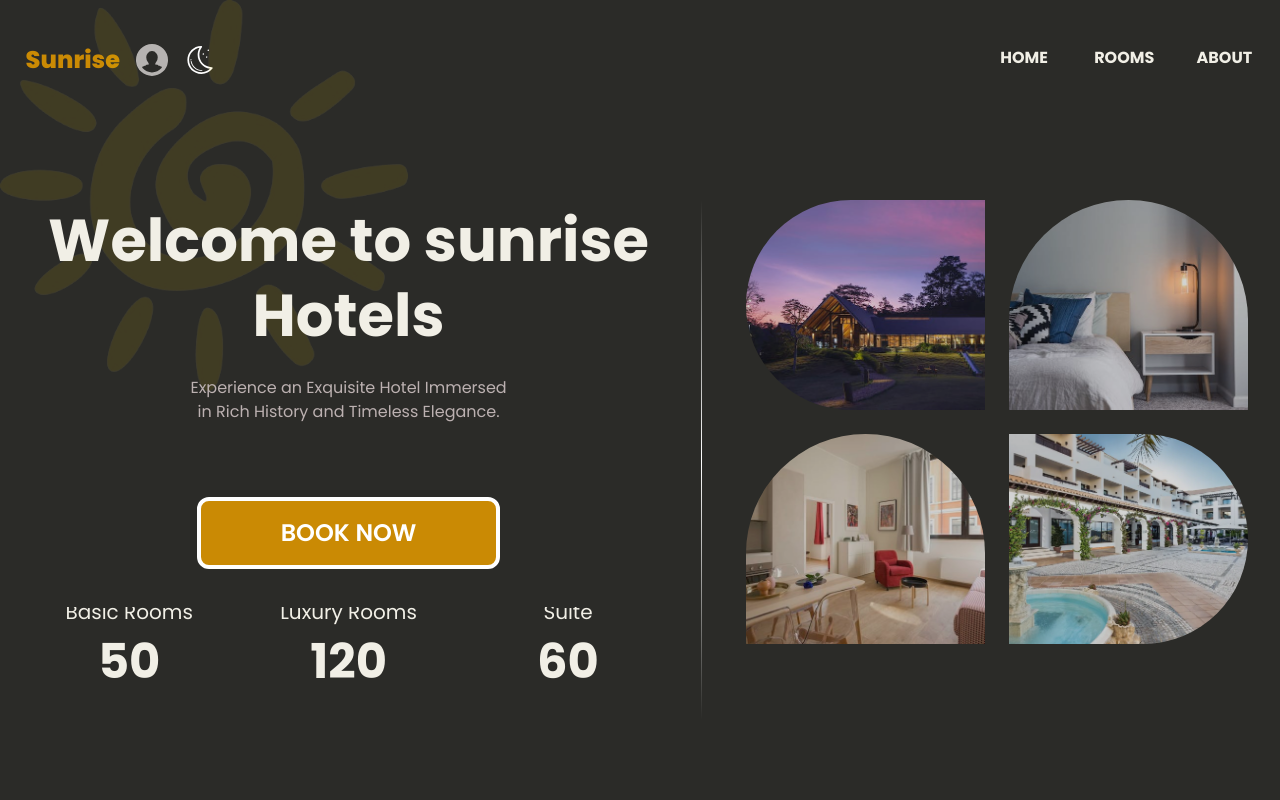
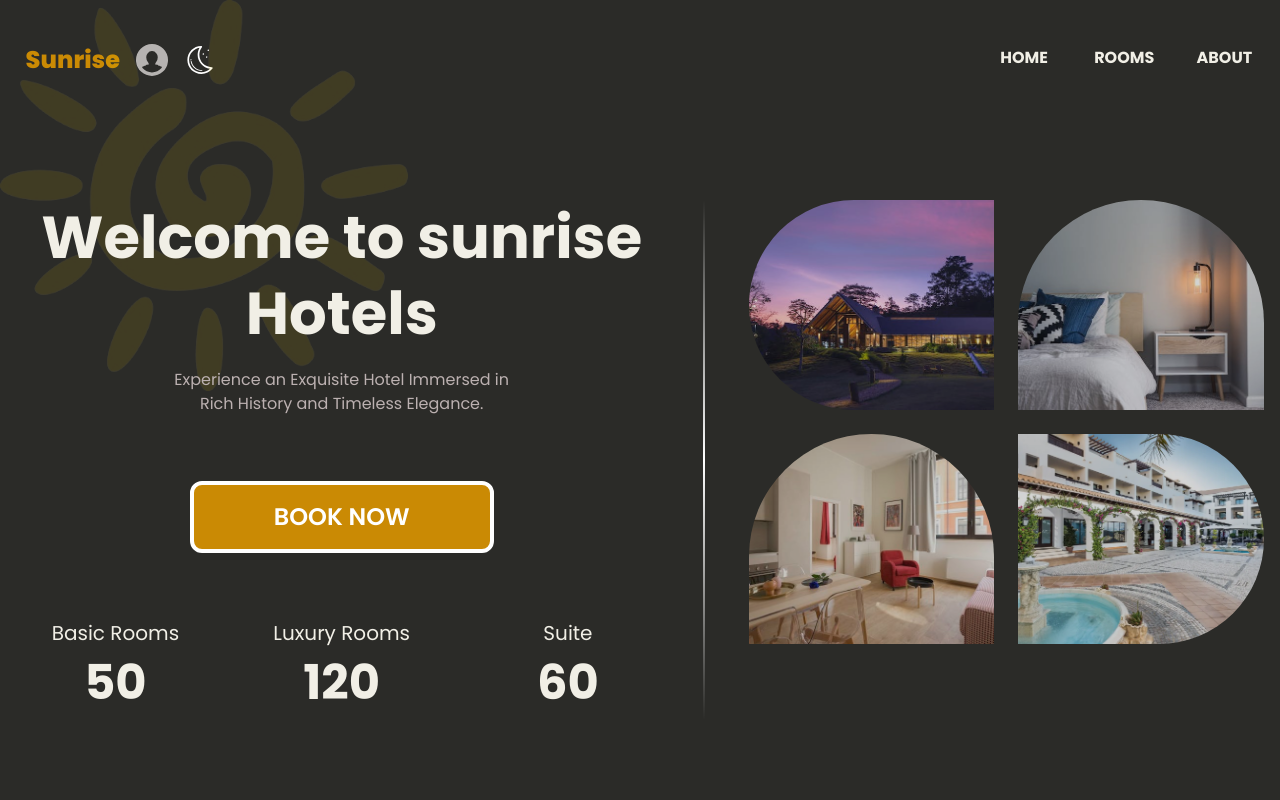
Before and after one commit to yocki8/hotel-management-system, a React (Vite) app: page / in a window 1280 px wide. Shown: the top 800 px of the page. Built offline with nearby package versions, Linux system fonts and the light colour scheme.

Commit message:
😮‍💨 fixed ui

```diff
--- a/src/components/Header.jsx
+++ b/src/components/Header.jsx
@@ -22,7 +22,6 @@ function Number({ n }) {
 
 const Welcome = ({ isDark, matches }) => {
     const welcomeText = useRef(null);
-    const sunriseWord = useRef(null);
 
     useGSAP(() => {
         const text = new SplitType(welcomeText.current, {
@@ -61,7 +60,7 @@ const Welcome = ({ isDark, matches }) => {
             return (
                 <li className="relative h-full">
                     <div
-                        className=" mt-10 relative"
+                        className=" relative mt-10"
                         style={{
                             transform: "perspective(2cm) rotateX(50deg)",
                         }}
@@ -92,7 +91,7 @@ const Welcome = ({ isDark, matches }) => {
                             }}
                             className="absolute left-1/2 top-1/2 grid h-[6.4rem] w-[6.4rem] -translate-x-1/2 -translate-y-1/2 items-center rounded-full bg-white/0"
                         >
-                            <h1 className="m-auto text-2xl grid h-14 w-14 items-center rounded-full  font-bold outline">
+                            <h1 className="m-auto grid h-14 w-14 items-center rounded-full text-2xl  font-bold outline">
                                 <Number n={number} />
                             </h1>
                         </div>
@@ -102,7 +101,7 @@ const Welcome = ({ isDark, matches }) => {
         }
     };
     return (
-        <div className="grid gap-16  md:w-[57%]">
+        <div className="grid gap-16 md:w-[57%]">
             <div className="z-10 mx-4 grid place-items-center md:mx-0">
                 <h1
                     ref={welcomeText}
@@ -118,7 +117,7 @@ const Welcome = ({ isDark, matches }) => {
 
             <GetStarted />
 
-            <ul className="flex h-[200%] -translate-y-24 md:translate-y-0  items-center justify-evenly overflow-x-hidden text-center md:-mt-8 md:h-[100%] md:justify-between md:overflow-hidden md:px-10">
+            <ul className="flex h-[200%] -translate-y-24 items-center justify-evenly overflow-x-hidden text-center md:h-[100%] md:translate-y-0 md:justify-between md:overflow-hidden md:px-10">
                 <Counters
                     matches={matches}
                     roomType={"Basic Rooms"}
@@ -160,7 +159,7 @@ const HotelImages = () => {
     };
 
     return (
-        <div className=" -mt-8 mx-4 grid grid-cols-2 gap-2 *:overflow-hidden md:mt-0 md:w-[43%]  md:grid-rows-[repeat(2,210px)] md:gap-6 ">
+        <div className=" mx-4 -mt-8 grid grid-cols-2 gap-2 *:overflow-hidden md:mt-0 md:w-[43%]  md:grid-rows-[repeat(2,210px)] md:gap-6 ">
             <div className="rounded-tl-[30%] md:rounded-l-full">
                 <Image imgNo={header1} />
             </div>
@@ -181,7 +180,7 @@ export default function Header({ isDark, matches }) {
     return (
         <>
             <SunExtra />
-            <header className="py-20 md:flex md:min-h-[85vh] md:px-4">
+            <header className="py-20 md:flex md:min-h-[85vh]">
                 <Welcome matches={matches} isDark={isDark} />
                 <span className="bg ml-5 mr-7 hidden w-[0.1%] bg-gradient-to-b from-transparent via-black to-transparent md:inline-block dark:via-white"></span>
                 <HotelImages isDark={isDark} />
```
